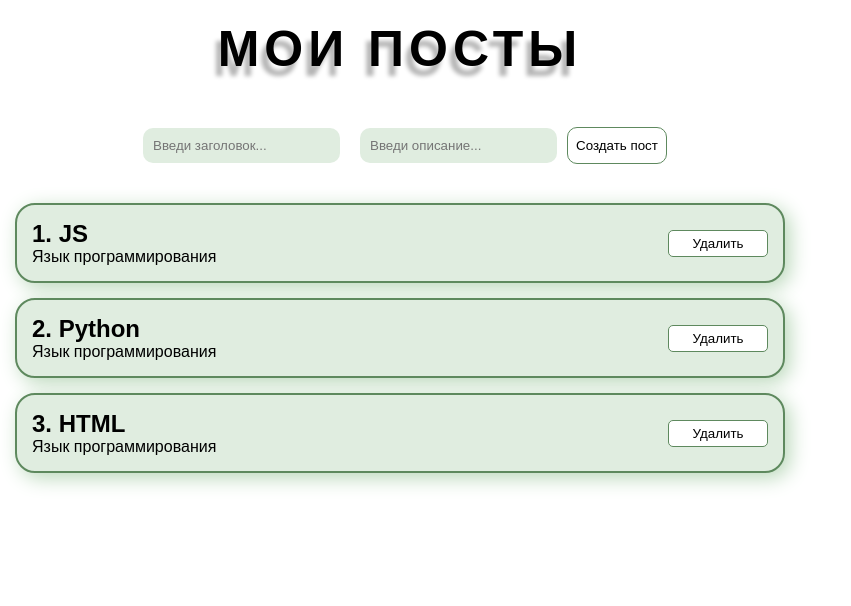
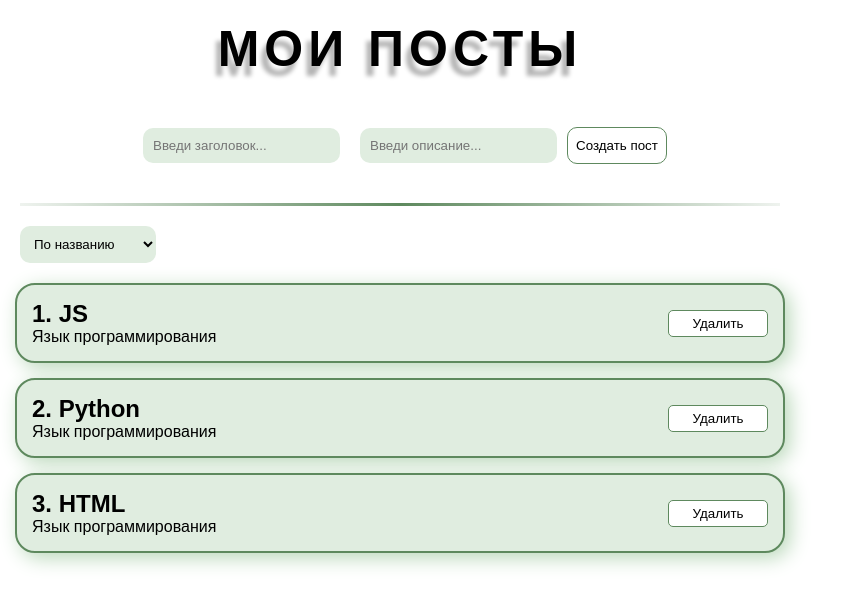
Before and after one commit to innsomnia/reactUlbi, a React (Create React App) app: page / in a window 1280 px wide. Shown: the top 606 px of the page, without its empty margins (0-851 px from the left). Built offline with nearby package versions, Linux system fonts and the light colour scheme.

Commit message:
Добавление селекта и его стилизация

```diff
--- a/src/App.module.scss
+++ b/src/App.module.scss
@@ -28,5 +28,17 @@
     display: flex;
     justify-content: center;
   }
+  .line {
+    margin: 20px;
+    border: 0;
+
+    background: linear-gradient(
+      to right,
+      rgb(94, 137, 94, 0.1),
+      rgb(94, 137, 94),
+      rgb(94, 137, 94, 0.1)
+    );
+    height: 3px;
+  }
   width: 800px;
 }
--- a/src/App.tsx
+++ b/src/App.tsx
@@ -4,6 +4,7 @@ import { Post } from './typeModules/modules'
 
 import { PostForm } from './UI/PostForm/PostForm'
 import { PostList } from './UI/PostList/PostList'
+import { MySelect } from './UI/Select/MySelect'
 
 export const App = () => {
   const [posts, setPosts] = useState([
@@ -22,6 +23,14 @@ export const App = () => {
   return (
     <div className={styles.appContainer}>
       <PostForm addNewPost={addNewPost} />
+      <hr className={styles.line} />
+      <MySelect
+        defaultValue={'Сортировка по:'}
+        options={[
+          { value: 'postTitle', name: 'По названию' },
+          { value: 'postBody', name: 'По описанию' },
+        ]}
+      />
       <PostList posts={posts} />
     </div>
   )
--- /dev/null
+++ b/src/UI/Select/MySelect.module.scss
@@ -0,0 +1,18 @@
+.selectContainer {
+  display: flex;
+  justify-content: flex-start;
+  margin: 20px;
+}
+
+.sectionSelect {
+  padding: 10px;
+  border: none;
+  border-radius: 10px;
+  background-color: rgb(224, 237, 224);
+  cursor: pointer;
+  box-sizing: border-box;
+}
+.sectionSelect:focus {
+  border: 1px solid rgb(94, 137, 94);
+  outline: none;
+}
--- /dev/null
+++ b/src/UI/Select/MySelect.tsx
@@ -0,0 +1,24 @@
+import styles from './MySelect.module.scss'
+import { Option } from '../../typeModules/modules'
+
+interface SelectOptions {
+  options: Option[]
+  defaultValue: string
+}
+
+export const MySelect = ({ options, defaultValue }: SelectOptions) => {
+  return (
+    <div className={styles.selectContainer}>
+      <select className={styles.sectionSelect}>
+        <option disabled value=''>
+          {defaultValue}
+        </option>
+        {options.map((option) => (
+          <option key={option.value} value={option.value}>
+            {option.name}
+          </option>
+        ))}
+      </select>
+    </div>
+  )
+}
--- a/src/typeModules/modules.ts
+++ b/src/typeModules/modules.ts
@@ -4,6 +4,11 @@ export interface Post {
   id: number
   postTitle: string
   postBody: string
+}
+
+export interface Option {
+  value: string
+  name: string
 }
 
 export interface InputProps {
```
